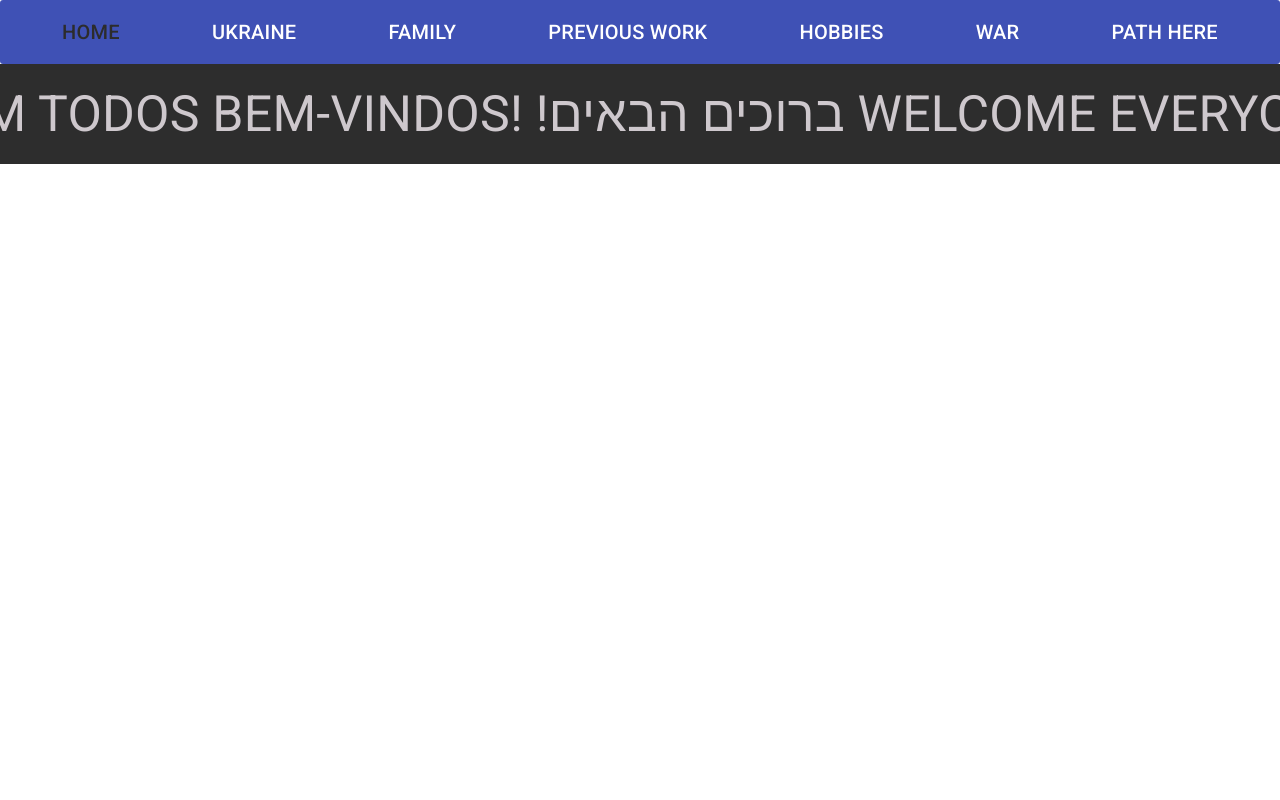
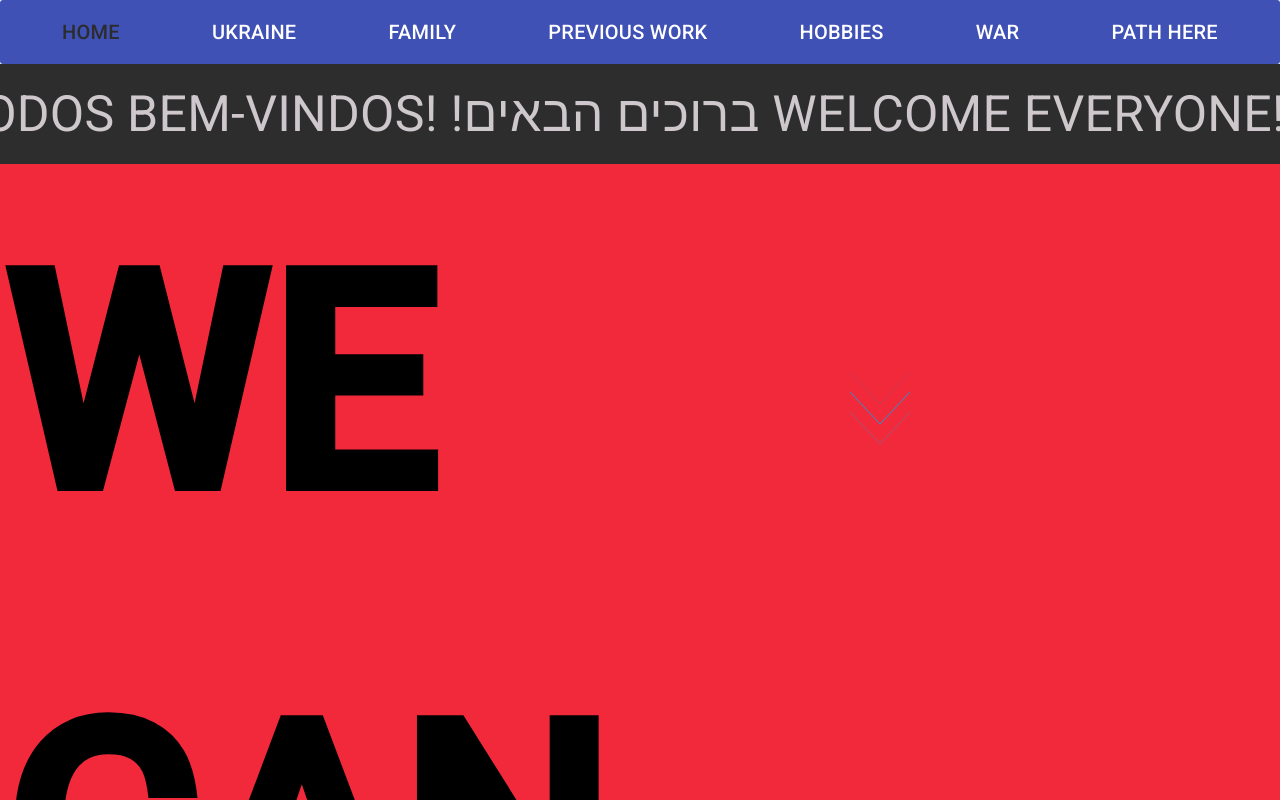
Before and after one commit to sokorevvvladimir/mypath, an Angular app in the folder mypath/: page / in a window 1280 px wide. Shown: the top 800 px of the page. Built offline with nearby package versions, Linux system fonts and the light colour scheme.

Commit message:
home done

```diff
--- a/mypath/src/app/home/components/home/home.component.css
+++ b/mypath/src/app/home/components/home/home.component.css
@@ -1,3 +1,76 @@
+.container {
+  display: flex;
+  flex-direction: column;
+  position: relative;
+}
+.hint {
+  position: absolute;
+  top: 400px;
+  right: 400px;
+}
+
+.arrows {
+  width: 60px;
+  height: 72px;
+  position: absolute;
+  left: 50%;
+  margin-left: -30px;
+  bottom: 20px;
+}
+
+.arrows path {
+  stroke: #2994d1;
+  fill: transparent;
+  stroke-width: 1px;
+  animation: arrow 2s infinite;
+  -webkit-animation: arrow 2s infinite;
+}
+
+@keyframes arrow {
+  0% {
+    opacity: 0;
+  }
+  40% {
+    opacity: 1;
+  }
+  80% {
+    opacity: 0;
+  }
+  100% {
+    opacity: 0;
+  }
+}
+
+@-webkit-keyframes arrow /*Safari and Chrome*/ {
+  0% {
+    opacity: 0;
+  }
+  40% {
+    opacity: 1;
+  }
+  80% {
+    opacity: 0;
+  }
+  100% {
+    opacity: 0;
+  }
+}
+
+.arrows path.a1 {
+  animation-delay: -1s;
+  -webkit-animation-delay: -1s; /* Safari 和 Chrome */
+}
+
+.arrows path.a2 {
+  animation-delay: -0.5s;
+  -webkit-animation-delay: -0.5s; /* Safari 和 Chrome */
+}
+
+.arrows path.a3 {
+  animation-delay: 0s;
+  -webkit-animation-delay: 0s; /* Safari 和 Chrome */
+}
+
 .greetings {
   display: flex;
   align-items: center;
@@ -23,6 +96,42 @@
   padding-left: 100%;
   white-space: nowrap;
 }
+.giant {
+  font-size: 300px;
+  line-height: 1.5;
+  font-weight: 700;
+}
+
+.list {
+  transition: background-color 1s ease;
+}
+
+.color-violet {
+  background-color: #7a4eab;
+}
+
+.color-indigo {
+  background-color: #4332cf;
+}
+
+.color-blue {
+  background-color: #2f8fed;
+}
+
+.color-green {
+  background-color: #4dcf42;
+}
+
+.color-white {
+  background-color: #ffffff;
+}
+.color-orange {
+  background-color: #f19031;
+}
+.color-red {
+  background-color: #f2293a;
+}
+
 @keyframes text {
   0% {
     transform: translate(-30%, 0);
--- a/mypath/src/app/home/components/home/home.component.html
+++ b/mypath/src/app/home/components/home/home.component.html
@@ -1,5 +1,26 @@
-<div class="greetings">
-  <p class="greetings-text">
-    {{ greetings | uppercase }}
-  </p>
+<div class="container">
+  <div class="greetings">
+    <p class="greetings-text">
+      {{ greetings | uppercase }}
+    </p>
+  </div>
+  <div class="hint">
+    <svg class="arrows">
+      <path class="a1" d="M0 0 L30 32 L60 0"></path>
+      <path class="a2" d="M0 20 L30 52 L60 20"></path>
+      <path class="a3" d="M0 40 L30 72 L60 40"></path>
+    </svg>
+  </div>
+  <div>
+    <ul class="list" (scroll)="(onWindowScroll)">
+      <li class="giant">WE</li>
+      <li class="giant">CAN</li>
+      <li class="giant">MAKE</li>
+      <li class="giant">THIS</li>
+      <li class="giant">WORLD</li>
+      <li class="giant">A</li>
+      <li class="giant">BETTER</li>
+      <li class="giant">PLACE.</li>
+    </ul>
+  </div>
 </div>
--- a/mypath/src/app/home/components/home/home.component.ts
+++ b/mypath/src/app/home/components/home/home.component.ts
@@ -1,12 +1,59 @@
 import {
     Component
 } from '@angular/core';
+import { HostListener } from '@angular/core';
 
 @Component({
     selector: 'app-home',
     templateUrl: './home.component.html',
     styleUrls: ['./home.component.css'],
 })
+
 export class HomeComponent {
      greetings = 'Welcome everyone! Bienvenidos a todos! Xin chào mọi người! Ласкаво просимо! Sejam todos bem-vindos! !ברוכים הבאים'
+     @HostListener('window:scroll', ['$event'])
+
+     onWindowScroll() {
+    let list = document.querySelector('.list') as HTMLElement;
+
+         switch (true) {
+
+             case window.scrollY > 1 && window.scrollY < 400:
+                 list.classList.remove('color-violet');
+                 list.classList.add('color-white');
+                 break;
+             case window.scrollY > 401 && window.scrollY < 800:
+                 list.classList.remove('color-indigo');
+                 list.classList.remove('color-white');
+                 list.classList.add('color-violet');
+                 break;
+             case window.scrollY > 801 && window.scrollY < 1200:
+                 list.classList.remove('color-violet');
+                 list.classList.remove('color-blue');
+                 list.classList.add('color-indigo');
+                 break;
+             case window.scrollY > 1201 && window.scrollY < 1600:
+                 list.classList.remove('color-indigo');
+                 list.classList.remove('color-green');
+                 list.classList.add('color-blue');
+                 break;
+             case window.scrollY > 1601 && window.scrollY < 2000:
+                 list.classList.remove('color-blue');
+                 list.classList.remove('color-orange');
+                 list.classList.add('color-green');
+                 break;
+             case window.scrollY > 2001 && window.scrollY < 2400:
+                 list.classList.remove('color-green');
+                 list.classList.remove('color-red');
+                 list.classList.add('color-orange');
+                 break;
+             case window.scrollY > 2801 && window.scrollY < 3200:
+                 list.classList.remove('color-orange');
+                 list.classList.add('color-red');
+                 break;
+             default:
+                 return;
+         }
+
+  }
 }
--- a/mypath/src/styles.css
+++ b/mypath/src/styles.css
@@ -8,3 +8,12 @@ body {
   margin: 0;
   font-family: Roboto, "Helvetica Neue", sans-serif;
 }
+p {
+  margin-bottom: 0px;
+}
+ul {
+  list-style: none;
+  padding-inline-start: 0px;
+  margin-block-start: 0em;
+  margin-block-end: 0em;
+}
```
